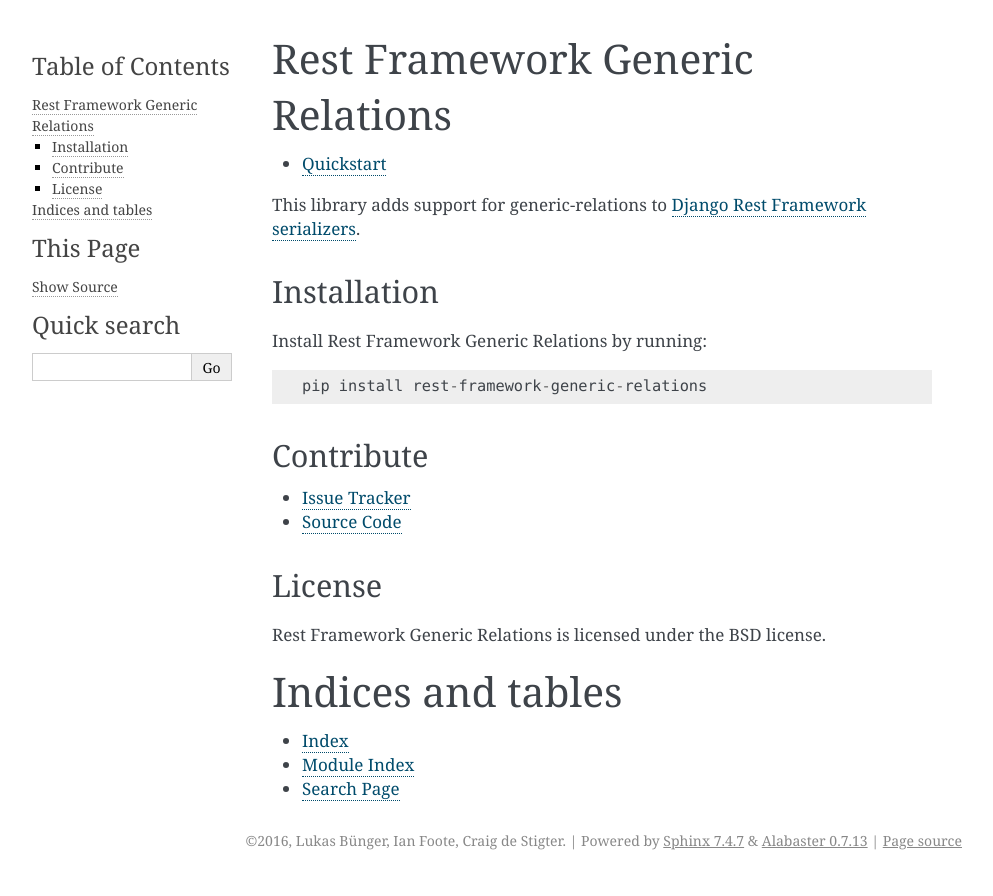
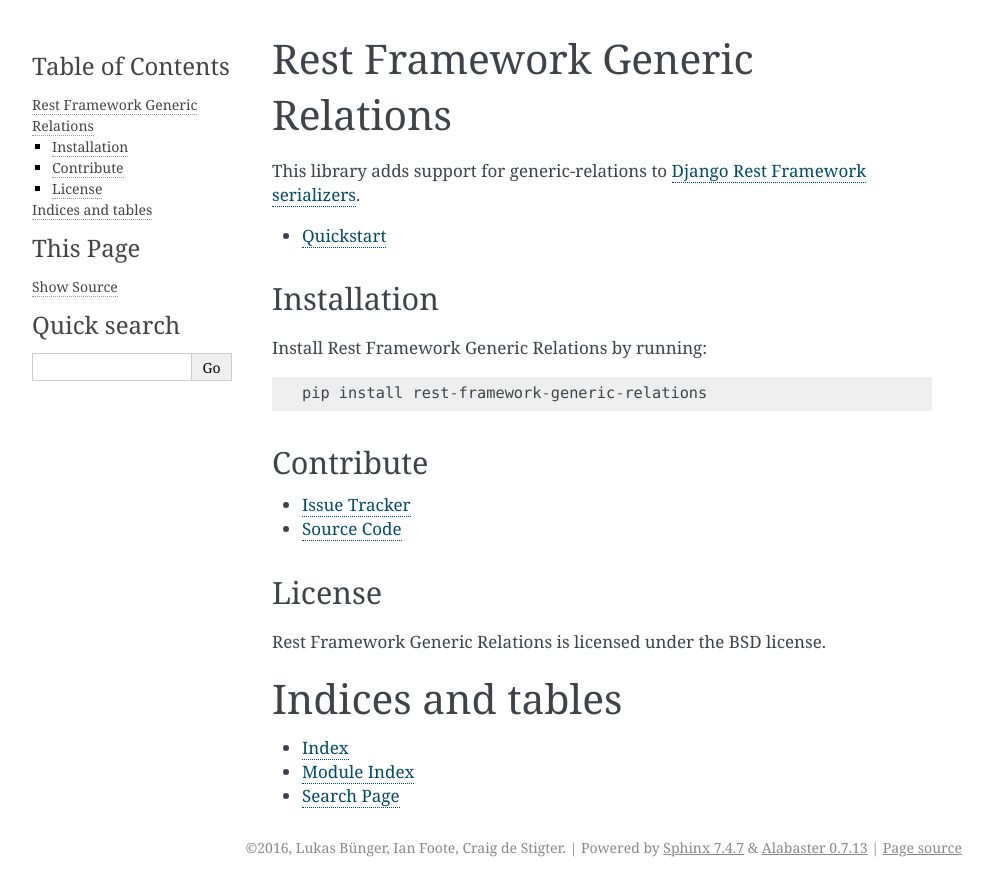
Before and after one commit to LilyFoote/rest-framework-generic-relations, a Sphinx documentation site: the page built from docs/index.rst, in a window 1280 px wide. Shown: the top 896 px of the page, without its empty margins (148-1141 px from the left). Built offline with Sphinx 7.4.7, drawn with Linux system fonts in a browser that asks for light colours.

Commit message:
Move the table of contents below the introduction

```diff
--- a/docs/index.rst
+++ b/docs/index.rst
@@ -6,12 +6,12 @@
 Rest Framework Generic Relations
 ================================
 
+This library adds support for :django:ref:`generic-relations` to `Django Rest Framework serializers <http://www.django-rest-framework.org/api-guide/serializers/>`_.
+
 .. toctree::
     :maxdepth: 2
 
     quickstart
-
-This library adds support for :django:ref:`generic-relations` to `Django Rest Framework serializers <http://www.django-rest-framework.org/api-guide/serializers/>`_.
 
 Installation
 ------------
```
